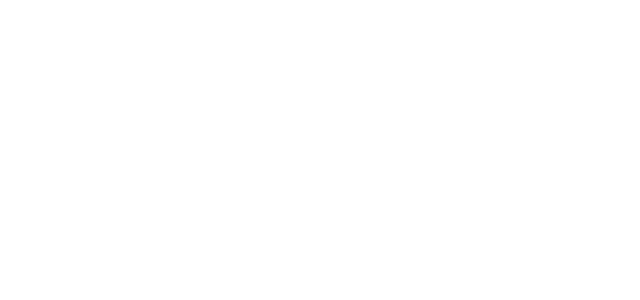
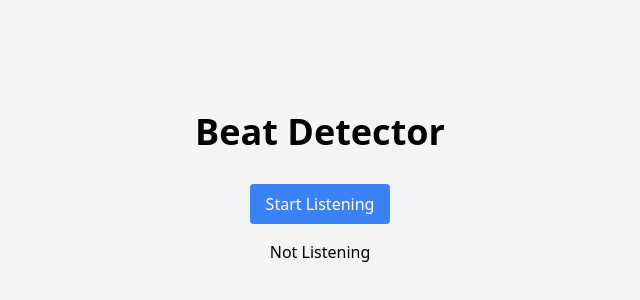
Before and after one commit to justinliuforever/KaraOrchee_web, a React (Vite) app: page /BeatDetectorPage in a window 1280 px wide. Before the commit this address had no page. Shown: the part 212-512 px from the top of the page, without its empty margins (320-960 px from the left). Built offline with nearby package versions, Linux system fonts and the light colour scheme.

Commit message:
Add BeatDetector feature

```diff
--- a/package.json
+++ b/package.json
@@ -17,7 +17,10 @@
     "clsx": "^2.1.1",
     "framer-motion": "^11.1.9",
     "gsap": "^3.12.5",
+    "meyda": "^5.6.3",
+    "ml5": "^1.0.2",
     "opensheetmusicdisplay": "^1.8.9",
+    "patch-package": "^8.0.0",
     "react": "^18.2.0",
     "react-dom": "^18.2.0",
     "react-router-dom": "^6.23.1",
--- a/src/App.jsx
+++ b/src/App.jsx
@@ -1,6 +1,7 @@
 import { Navigate, Route, BrowserRouter as Router, Routes } from 'react-router-dom';
 
 import AboutPage from './pages/AboutPage';
+import BeatDetectorPage from './pages/BeatDetectorPage';
 import LibraryPage from './pages/LibraryPage';
 import MainPage from './pages/MainPage';
 import MusicPlayerPage from './pages/MusicPlayerPage';
@@ -16,6 +17,7 @@ export default function App() {
         <Route path="/Library" element={<LibraryPage />} />
         <Route path="/Library/:id" element={<MusicPlayerPage />} />
         <Route path="/MusicPlayerXMLPage" element={<MusicPlayerXMLPage />} />
+        <Route path="/BeatDetectorPage" element={<BeatDetectorPage />} />
       </Routes>
     </Router>
   );
--- /dev/null
+++ b/src/components/BeatDetector.jsx
@@ -0,0 +1,80 @@
+import React, { useEffect, useRef, useState } from 'react';
+
+import Meyda from 'meyda';
+
+const BeatDetector = () => {
+  const [isListening, setIsListening] = useState(false);
+  const [beatDetected, setBeatDetected] = useState(false);
+  const [energy, setEnergy] = useState(null);
+  const audioContextRef = useRef(null);
+  const micRef = useRef(null);
+  const analyzerRef = useRef(null);
+  const lastBeatTimeRef = useRef(0);
+
+  useEffect(() => {
+    if (isListening) {
+      startListening();
+    } else {
+      stopListening();
+    }
+    // Cleanup on component unmount
+    return () => stopListening();
+  }, [isListening]);
+
+  const startListening = async () => {
+    audioContextRef.current = new (window.AudioContext || window.webkitAudioContext)();
+    micRef.current = await navigator.mediaDevices.getUserMedia({ audio: true });
+    const source = audioContextRef.current.createMediaStreamSource(micRef.current);
+    analyzerRef.current = Meyda.createMeydaAnalyzer({
+      audioContext: audioContextRef.current,
+      source: source,
+      bufferSize: 512,
+      featureExtractors: ['energy'],
+      callback: features => {
+        const currentEnergy = features.energy;
+        setEnergy(currentEnergy);
+        const currentTime = audioContextRef.current.currentTime;
+        const timeDiff = currentTime - lastBeatTimeRef.current;
+        if (timeDiff > 0.5 && currentEnergy > 0.1) { // 假设0.5秒为一个节拍，能量阈值为0.1
+          setBeatDetected(true);
+          setTimeout(() => setBeatDetected(false), 100); // 短暂显示节拍检测
+          lastBeatTimeRef.current = currentTime;
+        }
+      }
+    });
+    analyzerRef.current.start();
+  };
+
+  const stopListening = () => {
+    if (micRef.current) {
+      micRef.current.getTracks().forEach(track => track.stop());
+    }
+    if (audioContextRef.current) {
+      audioContextRef.current.close();
+    }
+    if (analyzerRef.current) {
+      analyzerRef.current.stop();
+    }
+  };
+
+  return (
+    <div className="text-center">
+      <button
+        onClick={() => setIsListening(!isListening)}
+        className="px-4 py-2 bg-blue-500 text-white rounded"
+      >
+        {isListening ? 'Stop Listening' : 'Start Listening'}
+      </button>
+      <div className="mt-4">
+        {isListening ? (beatDetected ? 'Beat Detected!' : 'Listening...') : 'Not Listening'}
+      </div>
+      {energy && (
+        <div className="mt-2">
+          Energy: {energy.toFixed(2)}
+        </div>
+      )}
+    </div>
+  );
+};
+
+export default BeatDetector;
--- /dev/null
+++ b/src/pages/BeatDetectorPage.jsx
@@ -0,0 +1,13 @@
+import BeatDetector from '../components/BeatDetector';
+import React from 'react';
+
+const BeatDetectorPage = () => {
+  return (
+    <div className="min-h-screen flex flex-col items-center justify-center bg-gray-100">
+      <h1 className="text-4xl font-bold mb-8">Beat Detector</h1>
+      <BeatDetector />
+    </div>
+  );
+};
+
+export default BeatDetectorPage;
```
Also changed, not shown: 1 other file (tests, documents, lock files or other folders).
